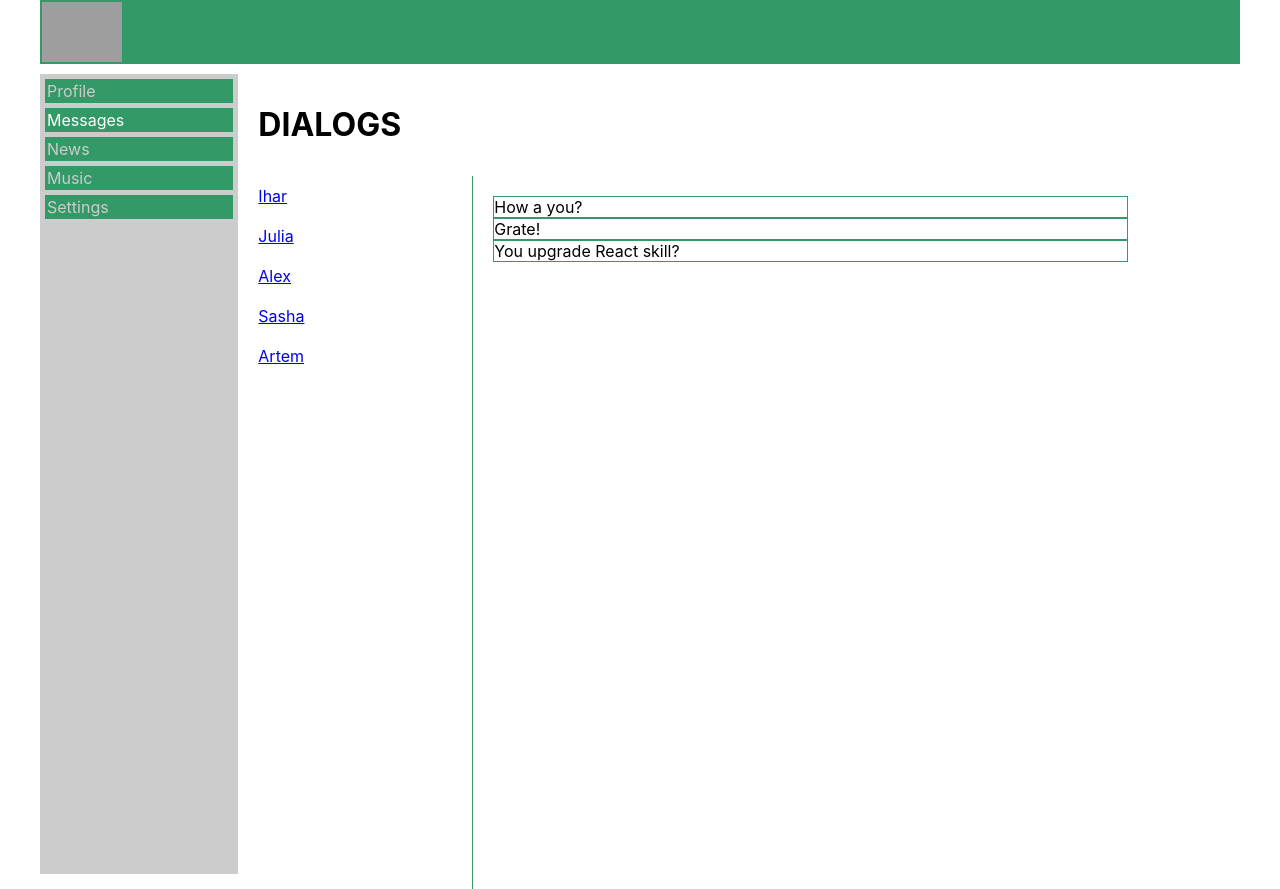
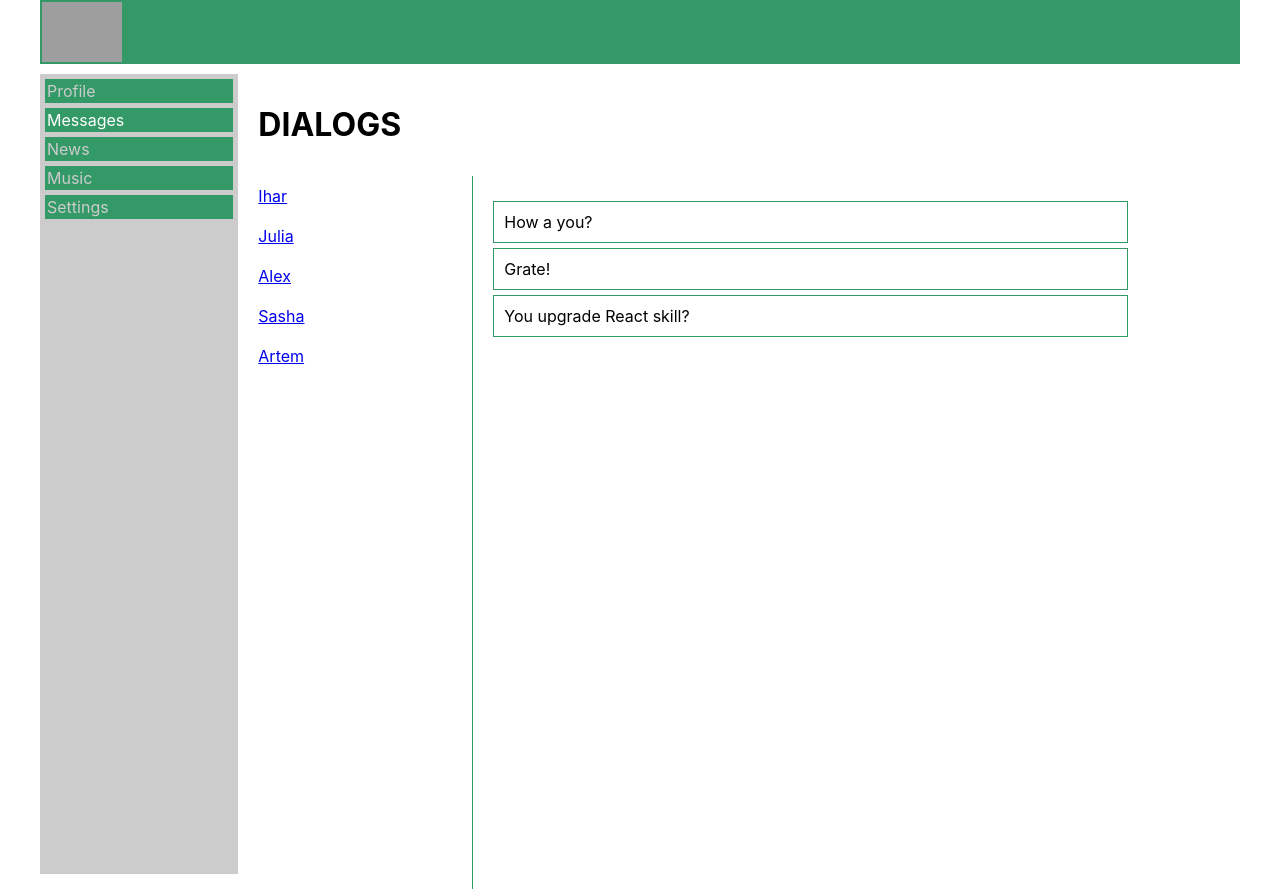
Before and after one commit to ArgonTrime/social-network-project, a React (Create React App) app: page /dialogs in a window 1280 px wide. Built offline with nearby package versions, Linux system fonts and the light colour scheme; grey boxes are pictures that could not be loaded.

Commit message:
add components
repair dialogPage - add components (dialog, messege)

```diff
--- /dev/null
+++ b/src/components/DialogsPage/Dialog/Dialog.js
@@ -0,0 +1,14 @@
+import React from 'react';
+import s from './Dialog.module.css';
+import {NavLink} from "react-router-dom";
+
+const Dialog = (props) => {
+    return (
+        <div className={s.dialog}>
+            <NavLink to={'/dialogs/' + props.id}>{props.name}</NavLink>
+        </div>
+    )
+}
+
+
+export default Dialog;
--- /dev/null
+++ b/src/components/DialogsPage/Dialog/Dialog.module.css
@@ -0,0 +1,3 @@
+.dialog {
+    padding: 10px;
+}
--- a/src/components/DialogsPage/DialogsPage.js
+++ b/src/components/DialogsPage/DialogsPage.js
@@ -1,17 +1,7 @@
 import React from 'react';
 import s from './DialogsPage.module.css';
-import {NavLink} from "react-router-dom";
-
-const Dialog = (props) => {
-    return (
-        <div className={s.dialog}>
-            <NavLink to={'/dialogs/' + props.id}>{props.name}</NavLink>
-        </div>
-    )
-}
-const Messege = (props) => {
-    return <div className={s.messege}>{props.messege}</div>
-}
+import Dialog from "./Dialog/Dialog";
+import Messege from "./Messege/Messege";
 
 const DialogsPage = () => {
 
--- a/src/components/DialogsPage/DialogsPage.module.css
+++ b/src/components/DialogsPage/DialogsPage.module.css
@@ -17,16 +17,8 @@
     border-right: 1px solid #339966;
     height: auto;
 }
-.dialog {
-    padding: 10px;
-}
-
 
 .messegeRight {
     grid-area: mr;
     margin: 20px;
 }
-
-.messege {
-    border: solid 1px #339966;
-}
--- /dev/null
+++ b/src/components/DialogsPage/Messege/Messege.js
@@ -0,0 +1,8 @@
+import s from './Messege.module.css';
+import React from 'react';
+
+const Messege = (props) => {
+    return <div className={s.messege}>{props.messege}</div>
+}
+
+export default Messege;
--- /dev/null
+++ b/src/components/DialogsPage/Messege/Messege.module.css
@@ -0,0 +1,5 @@
+.messege {
+    border: solid 1px #339966;
+    padding: 10px;
+    margin-top: 5px;
+}
```
